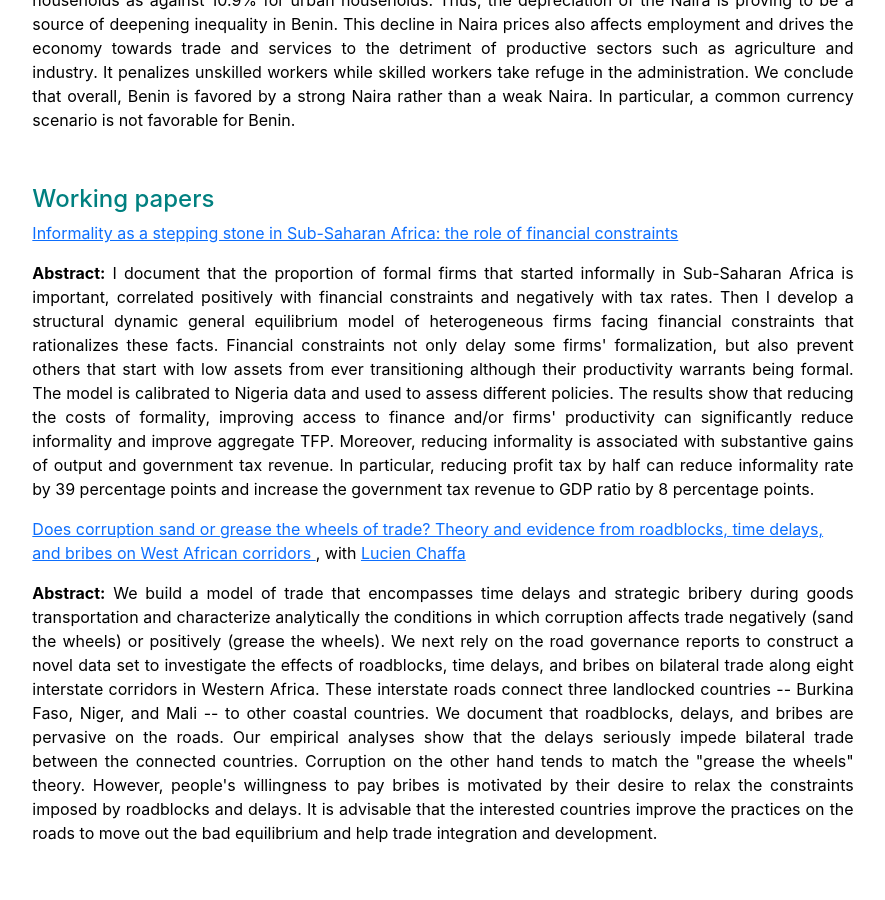
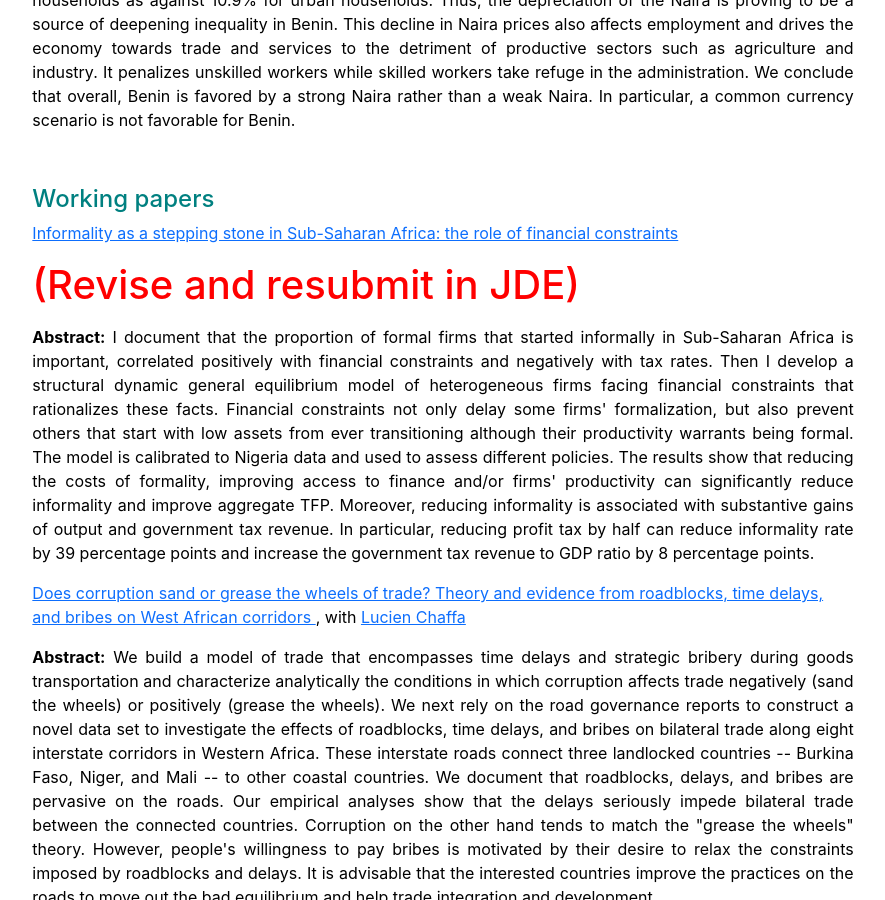
Before and after one commit to Idossou-Marius-Adom/idossou-marius-adom.github.io, a Jekyll site: the page built from Research.md, in a window 1280 px wide and 900 px high, scrolled down 1522 px. Shown: the whole window, without its empty margins (197-1082 px from the left). Built offline with Jekyll 4.4.1, drawn with Linux system fonts in a browser that asks for light colours.

Commit message:
Update Research.html

```diff
--- a/_layouts/Research.html
+++ b/_layouts/Research.html
@@ -91,7 +91,7 @@ layout: default
 
 
           <p> <a href="https://1drv.ms/b/s!Ajy85haoJUVfi_kDD6jVBlknzgTZrA?e=PC2bGT">
-                 Informality as a stepping stone in Sub-Saharan Africa: the role of financial constraints</a> </p>
+                 Informality as a stepping stone in Sub-Saharan Africa: the role of financial constraints</a> <h1 style="color:red">(Revise and resubmit in JDE)</h1> </p>
 
           <p align="justify"> <b>Abstract:</b> I document that the proportion of formal firms that started informally in Sub-Saharan Africa is important, correlated positively with financial constraints and negatively with tax rates. Then I develop a structural dynamic general equilibrium model of heterogeneous firms facing financial constraints that rationalizes these facts. Financial constraints not only delay some firms' formalization, but also prevent others that start with low assets from ever transitioning although their productivity warrants being formal. The model is calibrated to Nigeria data and used to assess different policies. The results show that reducing the costs of formality, improving access to finance and/or firms' productivity can significantly reduce informality and improve aggregate TFP. Moreover, reducing informality is associated with substantive gains of output and government tax revenue. In particular, reducing profit tax by half can reduce informality rate by 39 percentage points and increase the government tax revenue to GDP ratio by 8 percentage points. </p>
 
```
